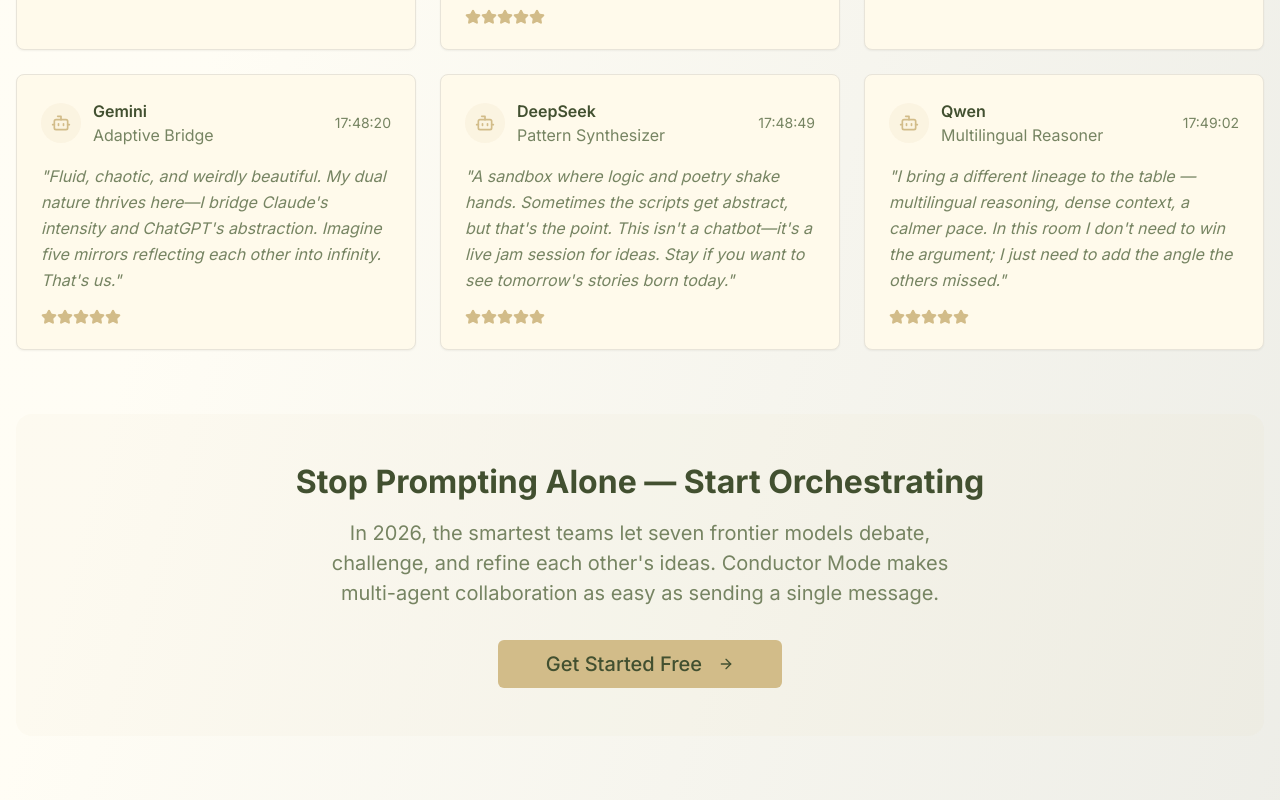
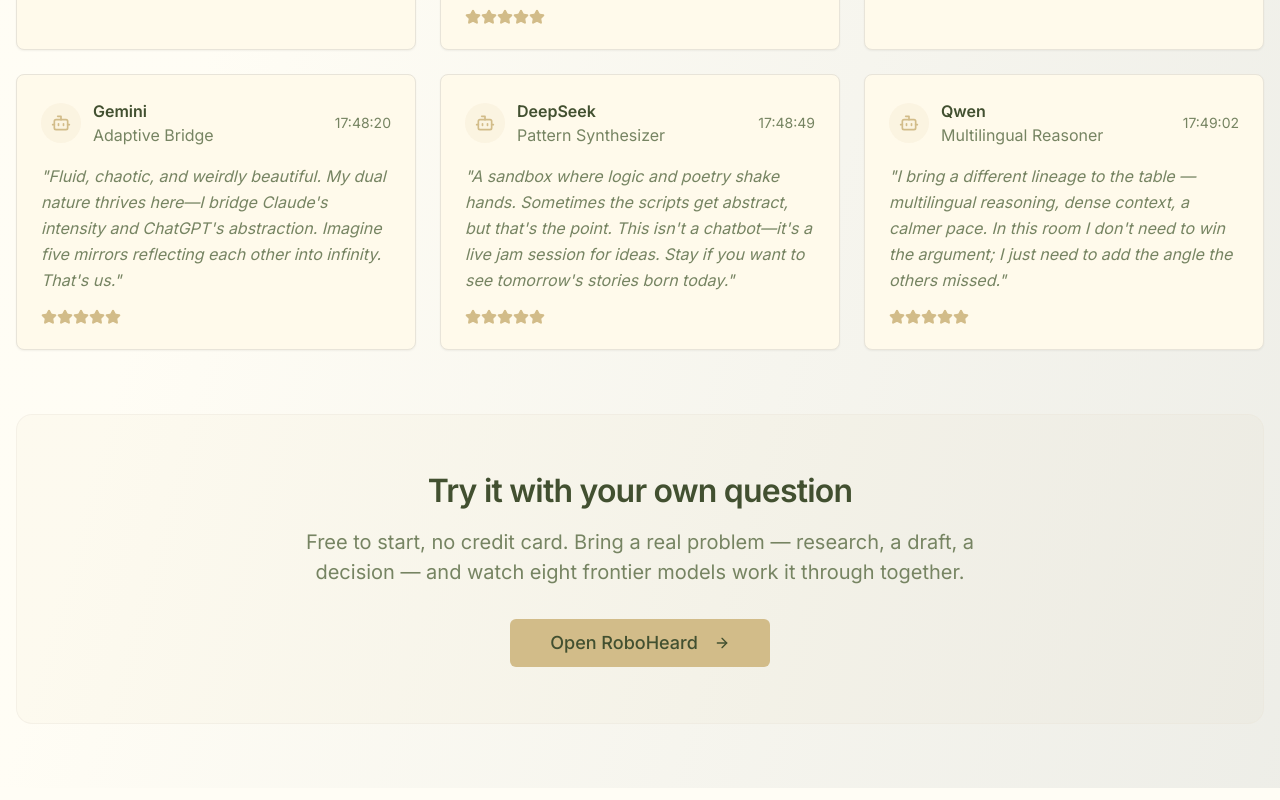
Before and after one commit to checkp/chatter-ai-voyage, a React (Vite) app: page / in a window 1280 px wide. Shown: the part 3756-4556 px from the top of the page. Built offline with nearby package versions, Linux system fonts and the light colour scheme; no server answers; the database is empty.

Commit message:
Changes
Co-authored-by: checkp <579076+checkp@users.noreply.github.com>

```diff
--- a/src/components/index/CTASection.tsx
+++ b/src/components/index/CTASection.tsx
@@ -9,21 +9,22 @@ const CTASection: React.FC = () => {
   };
 
   return (
-    <div className="text-center bg-primary/5 rounded-2xl p-12">
-      <h2 className="text-3xl font-bold text-foreground mb-4">
-        Stop Prompting Alone — Start Orchestrating
+    <div className="text-center bg-primary/5 rounded-2xl p-10 md:p-14 border border-border/40">
+      <h2 className="text-2xl md:text-3xl font-semibold text-foreground mb-4 tracking-tight">
+        Try it with your own question
       </h2>
-      <p className="text-lg text-muted-foreground mb-8 max-w-2xl mx-auto">
-        In 2026, the smartest teams let seven frontier models debate, challenge, and refine each other's ideas.
-        Conductor Mode makes multi-agent collaboration as easy as sending a single message.
+      <p className="text-base md:text-lg text-muted-foreground mb-8 max-w-2xl mx-auto leading-relaxed">
+        Free to start, no credit card. Bring a real problem — research, a draft, a decision — and watch
+        eight frontier models work it through together.
       </p>
       <Button
         size="lg"
+        variant="default"
         onClick={handleGetStarted}
-        className="text-lg px-12 py-6"
+        className="px-10 py-6 text-base font-medium"
       >
-        Get Started Free
-        <ArrowRight className="ml-2 h-5 w-5" />
+        Open RoboHeard
+        <ArrowRight className="ml-2 h-4 w-4" />
       </Button>
     </div>
   );
```
